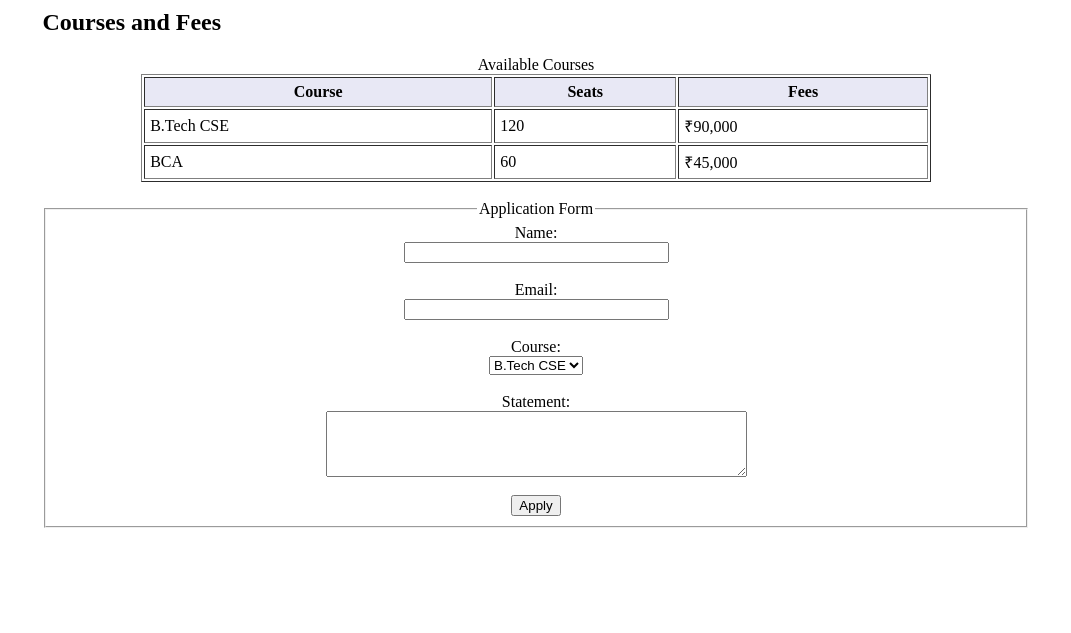
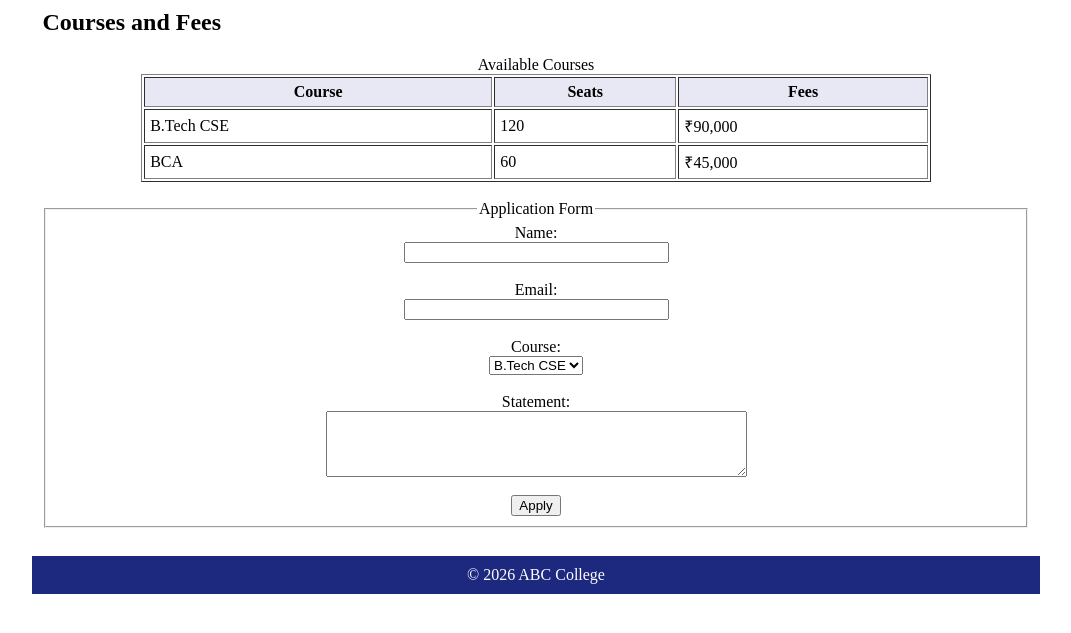
Before and after one commit to lakshay04rana-cyber/WDW_0147, a plain HTML site: page Web Designing Workshop Assignment/assignment-18.html in a window 1280 px wide. Shown: the part 91-724 px from the top of the page, without its empty margins (104-1175 px from the left). Drawn offline with Linux system fonts and the light colour scheme.

Commit message:
assignment done

```diff
--- a/Web Designing Workshop Assignment/assignment-18.html
+++ b/Web Designing Workshop Assignment/assignment-18.html
@@ -81,7 +81,13 @@
                 </td>
             </tr>
 
-
+            <tr bgcolor="#1d287f">
+                <td align="center">
+                    <font color="white">
+                        © 2026 ABC College
+                    </font>
+                </td>
+            </tr>
 
         </table>
 
```
